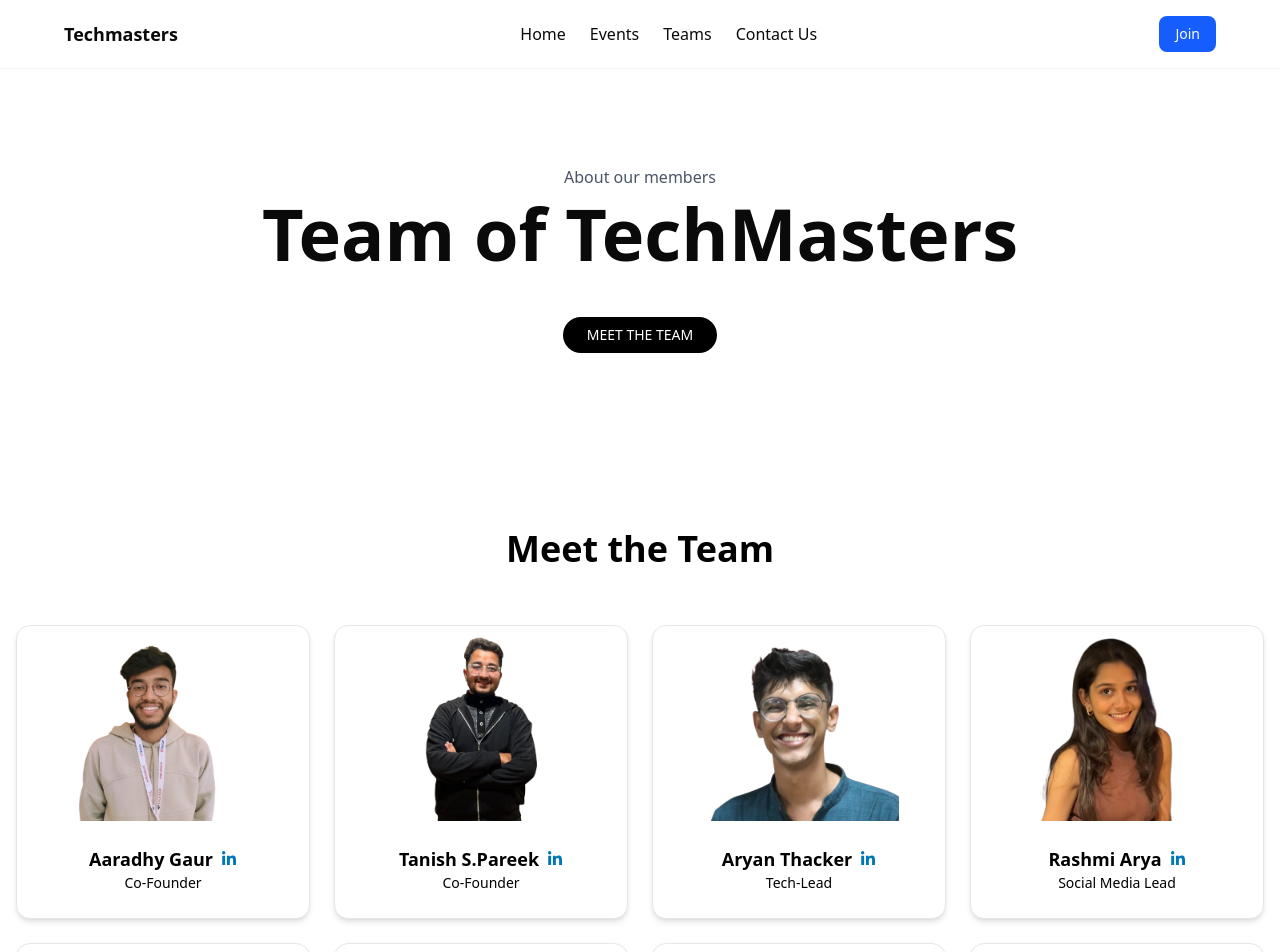
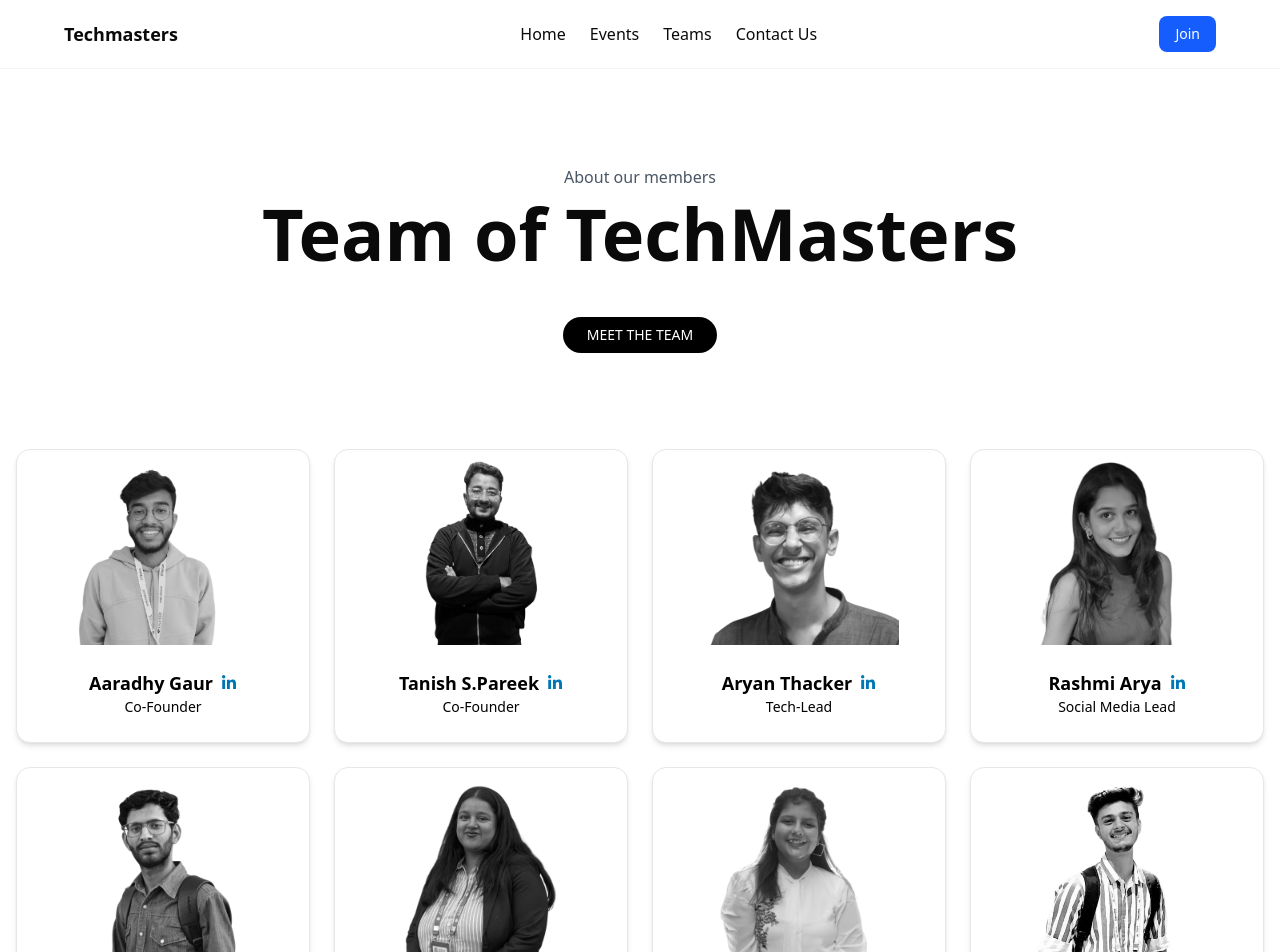
Before and after one commit to advay77/techmasters, a Next.js app: page /teams in a window 1280 px wide. Shown: the top 952 px of the page. Built offline with nearby package versions, Linux system fonts and the light colour scheme.

Commit message:
feat: team members page updte

```diff
--- a/components/teams/team-members.tsx
+++ b/components/teams/team-members.tsx
@@ -115,8 +115,7 @@
 
 const TeamGridBento = () => {
   return (
-    <div className="py-20 px-4 bg-white text-black">
-      <h2 className="text-4xl font-bold text-center mb-14">Meet the Team</h2>
+    <div className="pt-0 pb-20 px-4 bg-white text-black">
       <div className="grid grid-cols-1 sm:grid-cols-2 md:grid-cols-3 lg:grid-cols-4 gap-6 max-w-7xl mx-auto">
         {team.map((member, i) => (
           <div
@@ -125,7 +124,7 @@
           >
             <div className="relative w-full h-2/3 overflow-hidden flex items-center justify-center">
 
-              <div className="absolute inset-0 bg-[#d34141] translate-y-full group-hover:translate-y-0 transition-transform duration-500 ease-in-out z-0" />
+              <div className="absolute inset-0 bg-[#c69320] translate-y-full group-hover:translate-y-0 transition-transform duration-500 ease-in-out z-0" />
 
 
               <Image
@@ -133,8 +132,8 @@
                 alt={member.name}
                 width={200}
                 height={200}
-                className="object-contain z-10 relative transition duration-500 ease-in-out"
-              />
+                className="object-contain z-10 relative transition duration-500 ease-in-out grayscale"
+                />
             </div>
 
 
```
